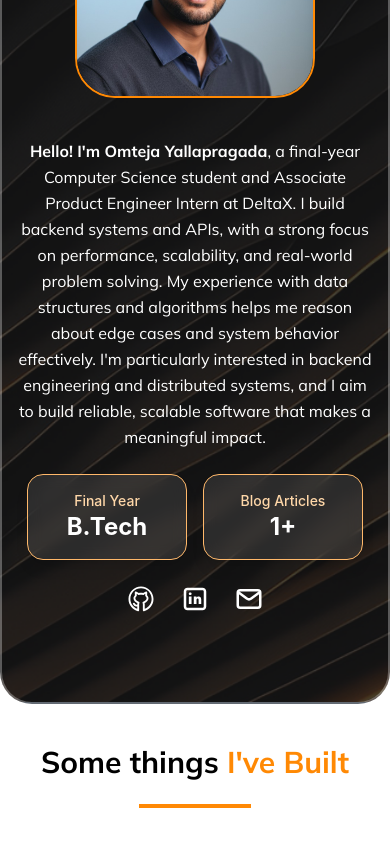
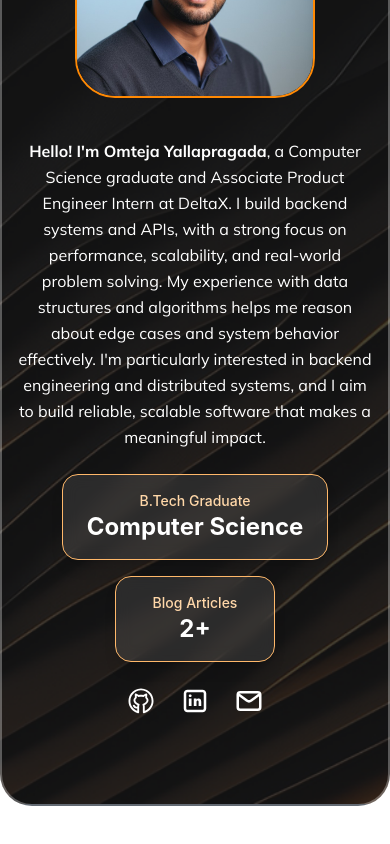
Before and after one commit to omteja04/nameisomteja, a React (Vite) app: page / in a window 390 px wide. Shown: the part 1120-1964 px from the top of the page. Built offline with nearby package versions, Linux system fonts and the light colour scheme.

Commit message:
Update portfolio: add blog post and update graduation status

```diff
--- a/src/components/About.jsx
+++ b/src/components/About.jsx
@@ -60,13 +60,13 @@ const AnimatedNumber = ({ to, suffix = "" }) => {
 
 const infoBoxes = [
     {
-        title: "Final Year",
-        subtitle: "B.Tech",
+        title: "B.Tech Graduate",
+        subtitle: "Computer Science",
         delay: 0.2,
     },
     {
         title: "Blog Articles",
-        subtitle: <AnimatedNumber to={1} suffix="+" />,
+        subtitle: <AnimatedNumber to={2} suffix="+" />,
         delay: 0.4,
     },
 ];
@@ -82,9 +82,9 @@ const About = () => {
                     backgroundImage: `url(${bgImage})`,
                     backgroundColor: "#1f2937",
                 }}
-                className="border-2 border-white/30 z-10 md:rounded-[4rem] rounded-[2rem] h-fit -mt-12 w-full bg-cover bg-center bg-no-repeat"
+                className="border-2 border-white/30 z-10 md:rounded-[4rem] rounded-4xl h-fit -mt-12 w-full bg-cover bg-center bg-no-repeat"
             >
-                <div className="max-w-[1440px] h-[100%] mx-auto my-0 flex flex-col items-center pb-12">
+                <div className="max-w-360 h-full mx-auto my-0 flex flex-col items-center pb-12">
                     <div className="flex flex-col justify-center items-start pt-20 w-11/12">
                         {/* Heading + Underline Wrapper */}
                         <div className="flex flex-col items-center gap-4">
@@ -115,7 +115,7 @@ const About = () => {
 
                         {/* ── LEFT: Photo ── */}
                         <motion.div
-                            className="flex-shrink-0"
+                            className="shrink-0"
                             initial={{ opacity: 0, x: -40 }}
                             whileInView={{ opacity: 1, x: 0 }}
                             transition={{ duration: 0.6, ease: "easeOut" }}
@@ -123,9 +123,9 @@ const About = () => {
                         >
                             <div className="
                                 relative
-                                w-[240px] h-[240px]
-                                sm:w-[300px] sm:h-[300px]
-                                lg:w-[340px] lg:h-[340px]
+                                w-60 h-60
+                                sm:w-75 sm:h-75
+                                lg:w-85 lg:h-85
                                 rounded-[2.5rem]
                                 border-2 border-orange-400
                                 overflow-hidden
@@ -148,7 +148,7 @@ const About = () => {
                                 viewport={{ once: true }}
                             >
                                 <strong>Hello! I'm Omteja Yallapragada</strong>,
-                                a final-year Computer Science student and Associate Product Engineer Intern at DeltaX. I build backend systems and APIs, with a strong focus on performance, scalability, and real-world problem solving. My experience with data structures and algorithms helps me reason about edge cases and system behavior effectively. I'm particularly interested in backend engineering and distributed systems, and I aim to build reliable, scalable software that makes a meaningful impact.
+                                a Computer Science graduate and Associate Product Engineer Intern at DeltaX. I build backend systems and APIs, with a strong focus on performance, scalability, and real-world problem solving. My experience with data structures and algorithms helps me reason about edge cases and system behavior effectively. I'm particularly interested in backend engineering and distributed systems, and I aim to build reliable, scalable software that makes a meaningful impact.
                             </motion.p>
 
                             {/* Info Boxes */}
@@ -156,7 +156,7 @@ const About = () => {
                                 {infoBoxes.map((item, index) => (
                                     <motion.div
                                         key={index}
-                                        className="bg-white/10 backdrop-blur-sm text-white px-6 py-4 rounded-2xl shadow-lg border border-orange-300 min-w-[160px] text-center"
+                                        className="bg-white/10 backdrop-blur-sm text-white px-6 py-4 rounded-2xl shadow-lg border border-orange-300 min-w-40 text-center"
                                         initial={{ opacity: 0, y: 30 }}
                                         whileInView={{ opacity: 1, y: 0 }}
                                         whileHover={{ scale: 1.05 }}
--- a/src/components/Blogs.jsx
+++ b/src/components/Blogs.jsx
@@ -1,5 +1,5 @@
 import React, { useState } from "react";
-import { motion, AnimatePresence } from "framer-motion";
+import { AnimatePresence } from "framer-motion";
 import { Icon } from "@iconify/react";
 
 import { allPosts, getTagDisplayData } from "../data/blogs";
@@ -25,7 +25,7 @@ const Blogs = () => {
             <div className="absolute top-20 left-0 w-96 h-96 bg-orange-300/20 dark:bg-orange-900/20 rounded-full mix-blend-multiply dark:mix-blend-screen filter blur-[100px] opacity-70 pointer-events-none"></div>
             <div className="absolute bottom-20 right-0 w-96 h-96 bg-blue-300/20 dark:bg-blue-900/20 rounded-full mix-blend-multiply dark:mix-blend-screen filter blur-[100px] opacity-70 pointer-events-none"></div>
 
-            <div className="max-w-[1280px] mx-auto relative z-10">
+            <div className="max-w-7xl mx-auto relative z-10">
 
                 {/* Header */}
                 <div className="flex flex-col items-center justify-center mb-12 gap-3">
@@ -94,7 +94,7 @@ const Blogs = () => {
                 <motion.div layout className="grid grid-cols-1 md:grid-cols-2 lg:grid-cols-3 gap-8">
                     <AnimatePresence>
                         {filteredPosts.length > 0 ? (
-                            filteredPosts.map((post, index) => {
+                            filteredPosts.map((post) => {
                                 const { primary, remainingCount } = getTagDisplayData(post.tags);
                                 return (
                                     <motion.article
--- a/src/data/blogs.js
+++ b/src/data/blogs.js
@@ -33,6 +33,16 @@ export const getTagDisplayData = (tags) => {
 };
 
 export const allPosts = [
+    {
+        id: "unique-constraint-database",
+        title: "Why \"Just Add a UNIQUE Constraint\" Is Not Always Enough",
+        description: "The bug that appears after your first cancellation feature. Understanding booking systems, concurrency, and real-world database design.",
+        date: "May 22, 2026",
+        readTime: "5 min read",
+        link: "https://omteja04.hashnode.dev/why-just-add-a-unique-constraint-is-not-enough",
+        tags: ["DATABASES", "SYSTEM DESIGN", "BACKEND"],
+        icon: "mdi:database",
+    },
     {
         id: "distributed-auth",
         title: "Refresh Tokens, Load Balancers, and Distributed Auth — What Actually Happens?",
```
